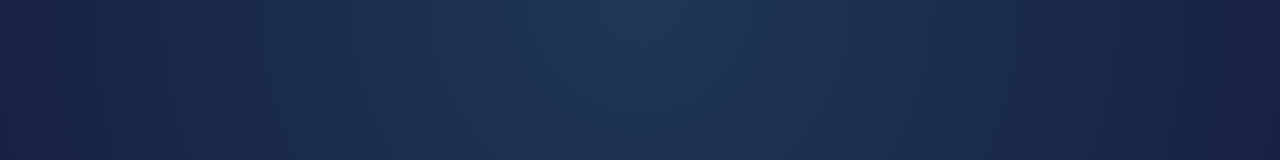
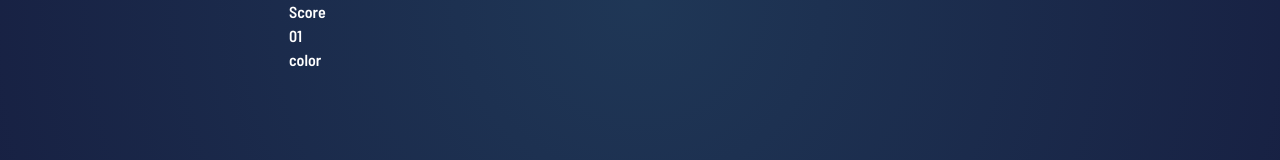
Before and after one commit to jastenn/rock-paper-scissor-game-hub, a React (Create React App) app: page / in a window 1280 px wide. Shown: the top 160 px of the page. Built offline with nearby package versions, Linux system fonts and the light colour scheme.

Commit message:
GameProvider Added

```diff
--- a/src/App.tsx
+++ b/src/App.tsx
@@ -1,10 +1,17 @@
 import GameArena from "./components/GameArena";
+import GameHeader from "./components/GameHeader";
+import GameContextProvider from "./providers/GameContextProvider";
 
 function App() {
   return (
-    <div className="App font-sans font-semibold bg-main min-h-screen">
-      <GameArena />
-    </div>
+    <GameContextProvider>
+      <div className="App font-sans font-semibold bg-main min-h-screen text-white">
+        <div className="w-[84%] mx-auto max-w-[43.88rem]">
+          <GameHeader />
+          <GameArena />
+        </div>
+      </div>
+    </GameContextProvider>
   );
 }
 
--- a/src/components/GameArena.tsx
+++ b/src/components/GameArena.tsx
@@ -1,16 +1,14 @@
 import React from "react";
-import GamePiece from "./GamePiece";
-import Lizard from "../assets/images/icon-lizard.svg";
-import { COLORS } from "../models/colors";
+// import GamePiece from "./GamePiece";
+// import Lizard from "../assets/images/icon-lizard.svg";
+// import { COLORS } from "../models/colors";
+//
+// <GamePiece color={COLORS.CYAN}>
+//   <img src={Lizard} alt="Lizard" />
+// </GamePiece>
 
 const GameArena = () => {
-  return (
-    <div>
-      {/* <GamePiece color={COLORS.CYAN}>
-        <img src={Lizard} alt="Lizard" />
-      </GamePiece> */}
-    </div>
-  );
+  return <div>color</div>;
 };
 
 export default GameArena;
--- a/src/components/GameBoard.tsx
+++ /dev/null
@@ -1,5 +0,0 @@
-const GameBoard = () => {
-  return <div>GameBoard</div>;
-};
-
-export default GameBoard;
--- /dev/null
+++ b/src/components/GameHeader.tsx
@@ -0,0 +1,17 @@
+import { useContext, useEffect } from "react";
+import { GameContext } from "../providers/GameContextProvider";
+import GameHeaderScore from "./GameHeaderScore";
+
+const GameHeader = () => {
+  const { state, dispatch } = useContext(GameContext);
+  useEffect(() => {
+    console.log(state);
+  }, []);
+  return (
+    <header>
+      <GameHeaderScore value={1} />
+    </header>
+  );
+};
+
+export default GameHeader;
--- /dev/null
+++ b/src/components/GameHeaderScore.tsx
@@ -0,0 +1,16 @@
+import React, { FC } from "react";
+
+interface GameHeaderScoreProps {
+  value: number;
+}
+
+const GameHeaderScore: FC<GameHeaderScoreProps> = ({ value }) => {
+  return (
+    <div aria-live="polite">
+      <div>Score</div>
+      <div>{value.toLocaleString("en-US", { minimumIntegerDigits: 2 })}</div>
+    </div>
+  );
+};
+
+export default GameHeaderScore;
--- /dev/null
+++ b/src/models/game-pieces.ts
@@ -0,0 +1,7 @@
+export enum GAME_PIECE {
+  ROCK,
+  PAPER,
+  SCISSOR,
+  LIZARD,
+  SPOCK,
+}
--- /dev/null
+++ b/src/models/game-states.ts
@@ -0,0 +1,6 @@
+export enum GAME_STATE {
+  "PICKING",
+  "PICKED",
+  "WON",
+  "LOSE",
+}
--- /dev/null
+++ b/src/providers/GameContextProvider/actions.ts
@@ -0,0 +1,34 @@
+import { GAME_STATE } from "../../models/game-states";
+import { GAME_PIECE } from "../../models/game-pieces";
+
+export enum ACTION_TYPE {
+  "PICKED",
+  "WON",
+  "LOSE",
+  "PLAY_AGAIN",
+}
+
+type ACTION_PICKED = {
+  type: ACTION_TYPE.PICKED;
+  payload: {
+    piece: GAME_PIECE;
+  };
+};
+
+type ACTION_WON = {
+  type: ACTION_TYPE.WON;
+};
+
+type ACTION_LOSE = {
+  type: ACTION_TYPE.LOSE;
+};
+
+type ACTION_PLAY_AGAIN = {
+  type: ACTION_TYPE.PLAY_AGAIN;
+};
+
+export type ACTIONS =
+  | ACTION_LOSE
+  | ACTION_WON
+  | ACTION_PLAY_AGAIN
+  | ACTION_PICKED;
--- /dev/null
+++ b/src/providers/GameContextProvider/index.tsx
@@ -0,0 +1,25 @@
+import { createContext, Dispatch, FC, useReducer } from "react";
+import { GAME_STATE } from "../../models/game-states";
+import { ACTIONS } from "./actions";
+
+import gameReducer, { Game, initialReducerState } from "./reducer";
+
+export const GameContext = createContext<{
+  state: Game;
+  dispatch: Dispatch<ACTIONS>;
+}>({
+  state: initialReducerState,
+  dispatch: () => {},
+});
+
+const GameContextProvider: FC = ({ children }) => {
+  const [state, dispatch] = useReducer(gameReducer, initialReducerState);
+
+  return (
+    <GameContext.Provider value={{ state, dispatch }}>
+      {children}
+    </GameContext.Provider>
+  );
+};
+
+export default GameContextProvider;
--- /dev/null
+++ b/src/providers/GameContextProvider/reducer.ts
@@ -0,0 +1,54 @@
+import { Reducer } from "react";
+import { GAME_PIECE } from "../../models/game-pieces";
+import { GAME_STATE } from "../../models/game-states";
+
+import { ACTIONS, ACTION_TYPE } from "./actions";
+
+export interface Game {
+  state: GAME_STATE;
+  piece: GAME_PIECE | null;
+  score: number;
+}
+
+export const initialReducerState = {
+  state: GAME_STATE.PICKING,
+  score: 0,
+  piece: null,
+};
+
+const gameReducer: Reducer<Game, ACTIONS> = (state, action) => {
+  switch (action.type) {
+    case ACTION_TYPE.PICKED:
+      return {
+        ...state,
+        state: GAME_STATE.PICKED,
+        piece: action.payload.piece,
+      };
+
+    case ACTION_TYPE.WON:
+      return {
+        ...state,
+        state: GAME_STATE.WON,
+        score: state.score + 1,
+      };
+
+    case ACTION_TYPE.LOSE:
+      return {
+        ...state,
+        state: GAME_STATE.LOSE,
+        score: state.score - 1,
+      };
+
+    case ACTION_TYPE.PLAY_AGAIN:
+      return {
+        ...state,
+        state: GAME_STATE.PICKING,
+        piece: null,
+      };
+
+    default:
+      return state;
+  }
+};
+
+export default gameReducer;
--- a/tailwind.config.js
+++ b/tailwind.config.js
@@ -2,6 +2,9 @@ module.exports = {
   content: ["./src/**/*.{js,jsx,ts,tsx}"],
   theme: {
     extend: {
+      colors: {
+        "dark-blue": "hsl(229, 25%, 31%)",
+      },
       fontFamily: {
         sans: ["Barlow Semi Condensed", "sans-serif"],
       },
```
